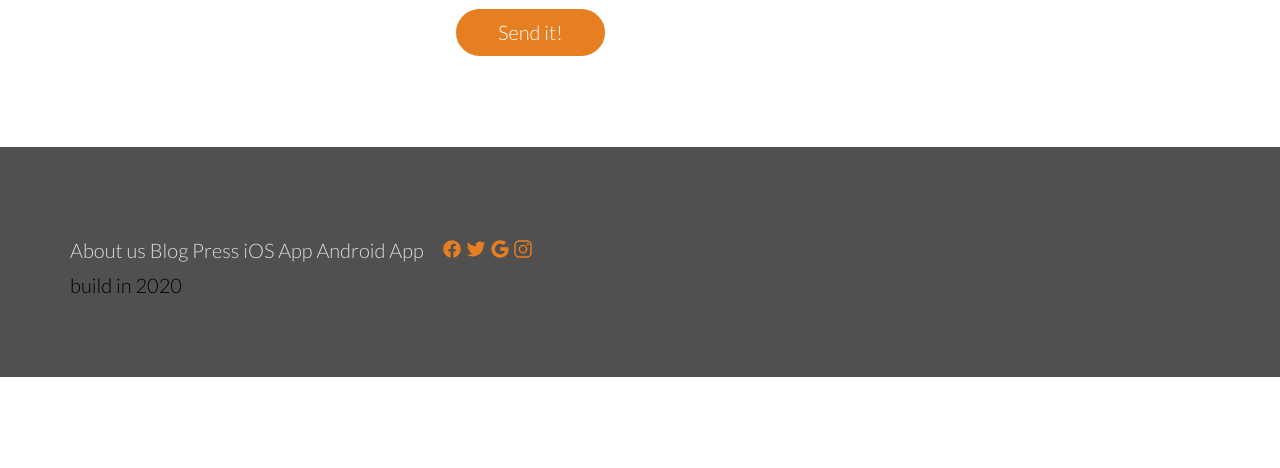
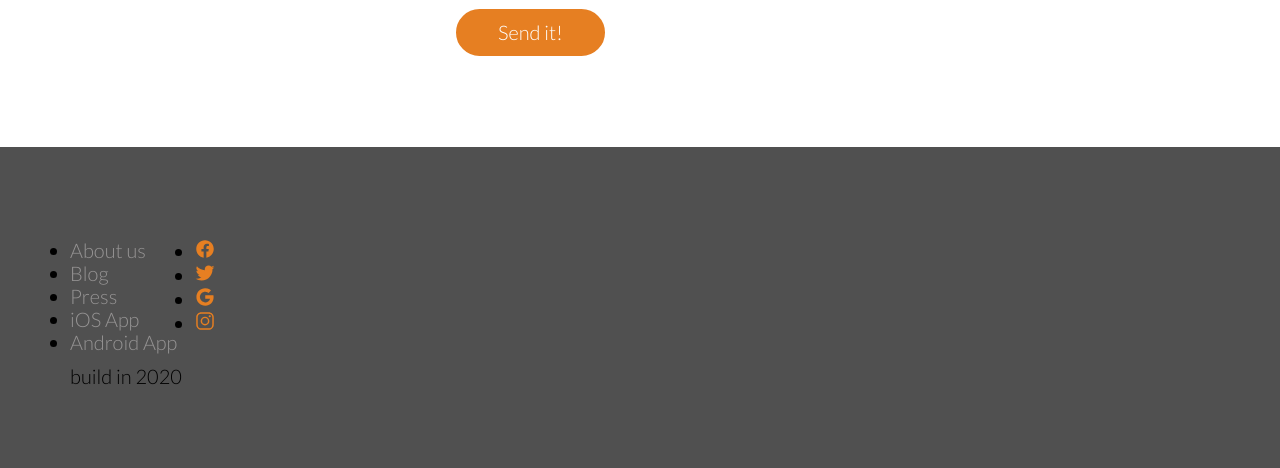
Before and after one commit to ntthanhdat/onmifood, a PHP site: page / in a window 1280 px wide. Shown: the part 4913-5381 px from the top of the page. Before the commit the page ends 5290 px from the top, so only its background shows below. Run offline with PHP 8.4, Linux system fonts and the light colour scheme; some libraries are stand-ins or nearby versions.

Commit message:
create footer  section

```diff
--- a/index.php
+++ b/index.php
@@ -395,19 +395,21 @@
         <section class="section-footer">
             <div class="row">
                     <div class="col .span-1-of-2 ">
-                        <div>
-                            <a href="">About us</a>
-                            <a href="">Blog</a>
-                            <a href="">Press</a>
-                            <a href="">iOS App</a>
-                            <a href="">Android App</a>
-                        </div>
+                        <ul class="footer-nav">
+                            <li><a href="">About us</a></li>
+                            <li><a href="">Blog</a></li>
+                            <li><a href="">Press</a></li>
+                            <li><a href="">iOS App</a></li>
+                            <li><a href="">Android App</a></li>
+                        </ul>
                     </div>
                     <div class="col .span-1-of-2 ">
-                        <ion-icon name="logo-facebook"></ion-icon>
-                        <ion-icon name="logo-twitter"></ion-icon>
-                        <ion-icon name="logo-google"></ion-icon>
-                        <ion-icon name="logo-instagram"></ion-icon>
+                        <ul class="social-link">
+                            <li><a href=""><ion-icon name="logo-facebook"></ion-icon></a></li>
+                            <li><a href=""><ion-icon name="logo-twitter"></ion-icon></a></li>
+                            <li><a href=""><ion-icon name="logo-google"></ion-icon></a></li>
+                            <li><a href=""><ion-icon name="logo-instagram"></ion-icon></a></li>
+                        </ul>
                     </div>
             </div>
             <div class="row">
--- a/style.css
+++ b/style.css
@@ -425,6 +425,6 @@ cite img{
     background-color: rgb(80, 80, 80);
 }
 
-.section-footer div div div a{
-    color: rgb(221, 221, 221);
+.footer-nav li a{
+    color: rgb(150, 148, 148);
 }
```
